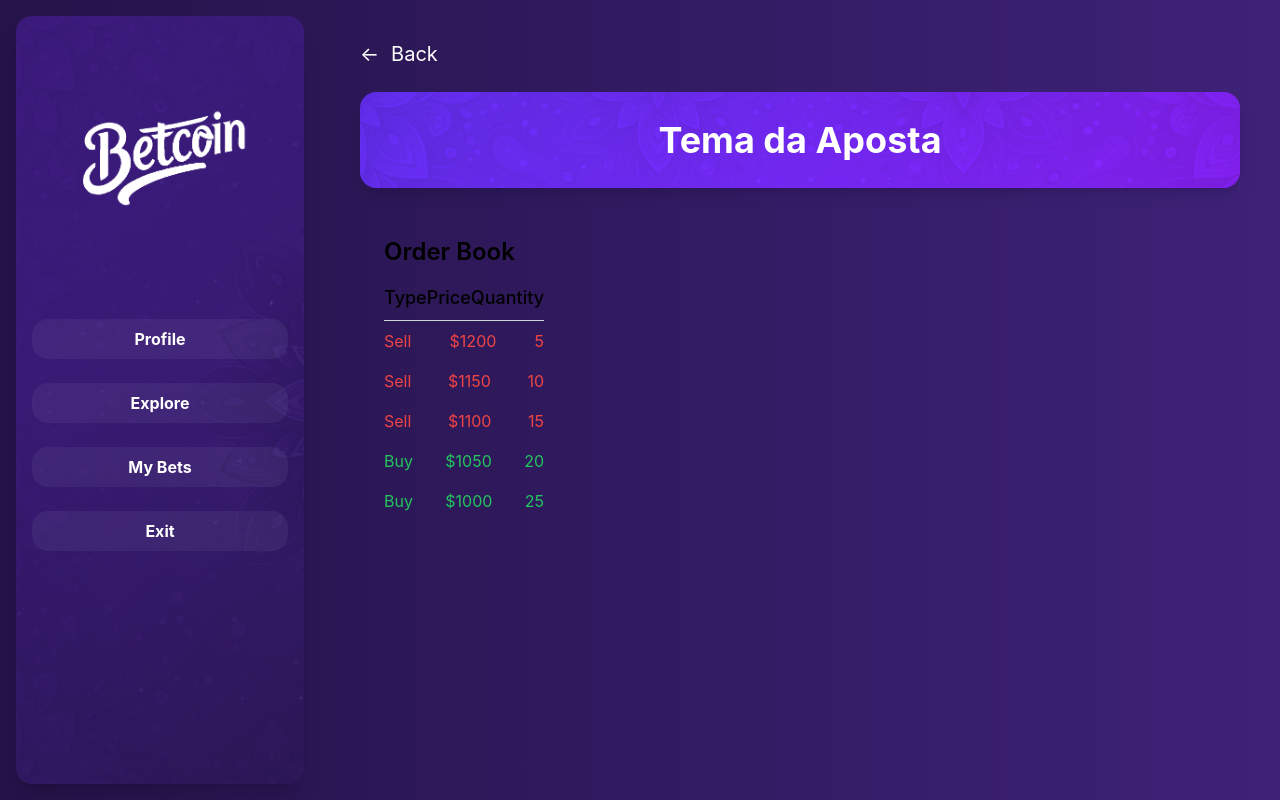
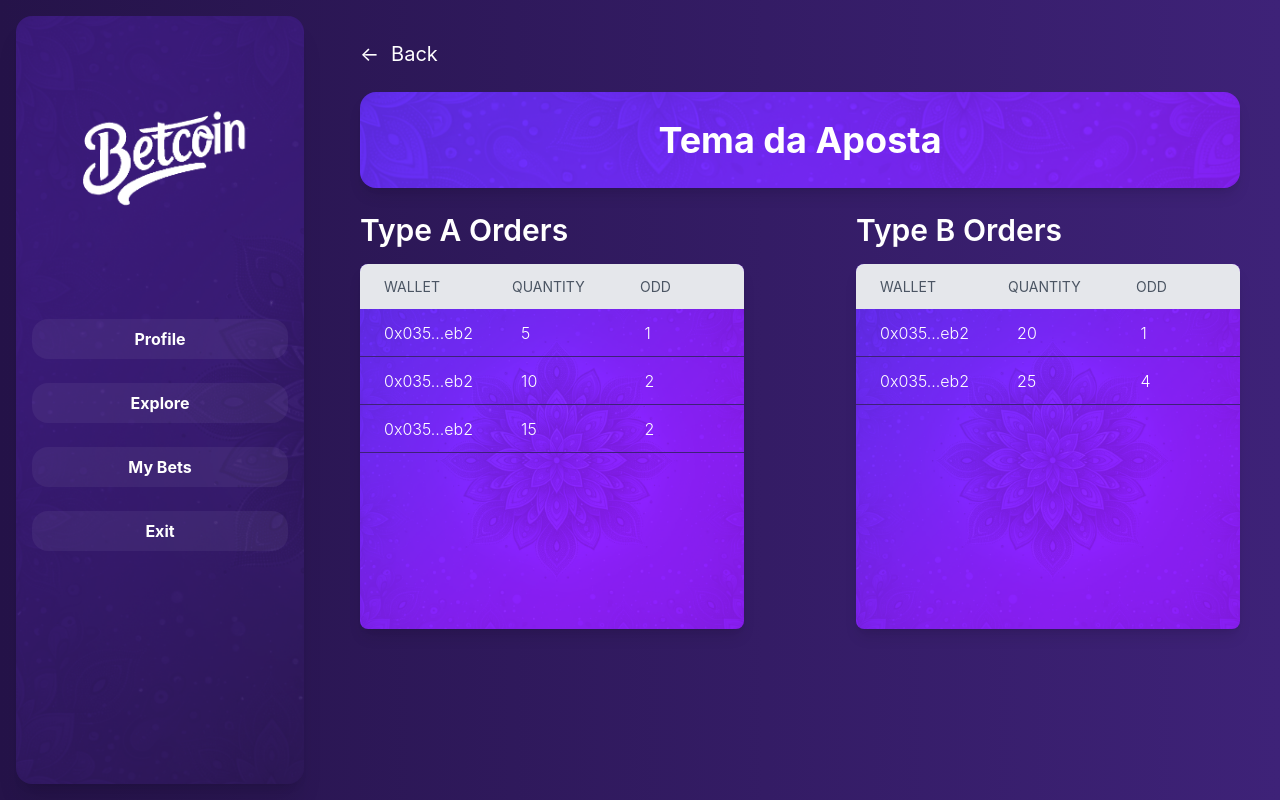
Before and after one commit to BryanBorck/satshack, a React (Create React App) app in the folder frontend/: page /1 in a window 1280 px wide. Built offline with nearby package versions, Linux system fonts and the light colour scheme.

Commit message:
orderbook V1

```diff
--- a/frontend/src/components/Orderbook/Orderbook.js
+++ b/frontend/src/components/Orderbook/Orderbook.js
@@ -1,32 +1,60 @@
-import React from 'react';
+import React from "react";
 
-export default function Orderbook() {
+const Orderbook = () => {
     const orders = [
-    { type: 'Sell', price: 1200, quantity: 5 },
-    { type: 'Sell', price: 1150, quantity: 10 },
-    { type: 'Sell', price: 1100, quantity: 15 },
-    { type: 'Buy', price: 1050, quantity: 20 },
-    { type: 'Buy', price: 1000, quantity: 25 },
+        { type: "A", wallet: "0x035475D1b044F15AA710ME468872523622DF7eb2", quantity: 5, odd: 1 },
+        { type: "A", wallet: "0x035475D1b044F15A710ME468D872523622DF7eb2", quantity: 10, odd: 2 },
+        { type: "A", wallet: "0x035475D1b044F15A710ME468G872523622DF7eb2", quantity: 15, odd: 2 },
+        { type: "B", wallet: "0x035475D1b044F15A710ME4688S72523622DF7eb2", quantity: 20, odd: 1 },
+        { type: "B", wallet: "0x035475D1b044F15A710ME4F68872523622DF7eb2", quantity: 25, odd: 4 },
     ];
 
+    const orderTypes = [...new Set(orders.map((order) => order.type))]; // Extract unique order types
+
     return (
-    <div className="p-6">
-      <h1 className="text-2xl font-semibold mb-4">Order Book</h1>
-      <div className="flex justify-between border-b border-gray-300 pb-2">
-        <span className="text-lg font-medium">Type</span>
-        <span className="text-lg font-medium">Price</span>
-        <span className="text-lg font-medium">Quantity</span>
+        <div className="flex w-full justify-between">
+            {orderTypes.map((type, index) => (
+                <div key={index} className="w-[30vw]">
+                    <h1 className="text-3xl text-white font-semibold mb-4">{`Type ${type} Orders`}</h1>
+                    <div className="min-w-max w-full bg-cover bg-[url('././assets/bkg_active_card.png')] shadow-lg rounded-lg overflow-hidden">
+                        <div className="bg-gray-200 text-gray-600 uppercase text-sm leading-normal flex">
+                            <div className="py-3 px-6 text-left flex-1">
+                                Wallet
                             </div>
-      {orders.map((order, index) => (
+                            <div className="py-3 px-6 text-left flex-1">
+                                Quantity
+                            </div>
+                            <div className="py-3 px-6 text-left flex-1">
+                                Odd
+                            </div>
+                        </div>
+                        <div className="text-white text-base font-light h-[40vh] overflow-y-auto">
+                            {orders
+                                .filter((order) => order.type === type)
+                                .map((order, orderIndex) => (
                                     <div
-          key={index}
-          className={`flex justify-between py-2 ${order.type === 'Sell' ? 'text-red-500' : 'text-green-500'}`}
+                                        key={orderIndex}
+                                        className="border-b h-12 border-secondary-color flex hover:bg-secondary-color hover:bg-opacity-50"
                                     >
-          <span>{order.type}</span>
-          <span>${order.price}</span>
-          <span>{order.quantity}</span>
+                                        <div className="py-3 px-6 text-left flex-1">
+                                            {order.wallet.substring(0, 5) +
+                                                "..." +
+                                                order.wallet.substring(39, 42)}
+                                        </div>
+                                        <div className="py-3 px-6 text-left flex-1">
+                                            {order.quantity}
+                                        </div>
+                                        <div className="py-3 px-6 text-left flex-1">
+                                            {order.odd}
+                                        </div>
+                                    </div>
+                                ))}
+                        </div>
+                    </div>
                 </div>
             ))}
         </div>
     );
 };
+
+export default Orderbook;
--- a/frontend/src/pages/Bet/Bet.js
+++ b/frontend/src/pages/Bet/Bet.js
@@ -29,7 +29,7 @@ export default function Bet() {
                         Tema da Aposta
                     </div>
 
-                    <div className='flex flex-row mb-[2.5vh] content-center'>
+                    <div className='flex flex-row mb-[2.5vh] content-center w-full'>
                         <Orderbook/>
                     </div>
 
```
Lines whose indentation alone changed are shown as unchanged.
